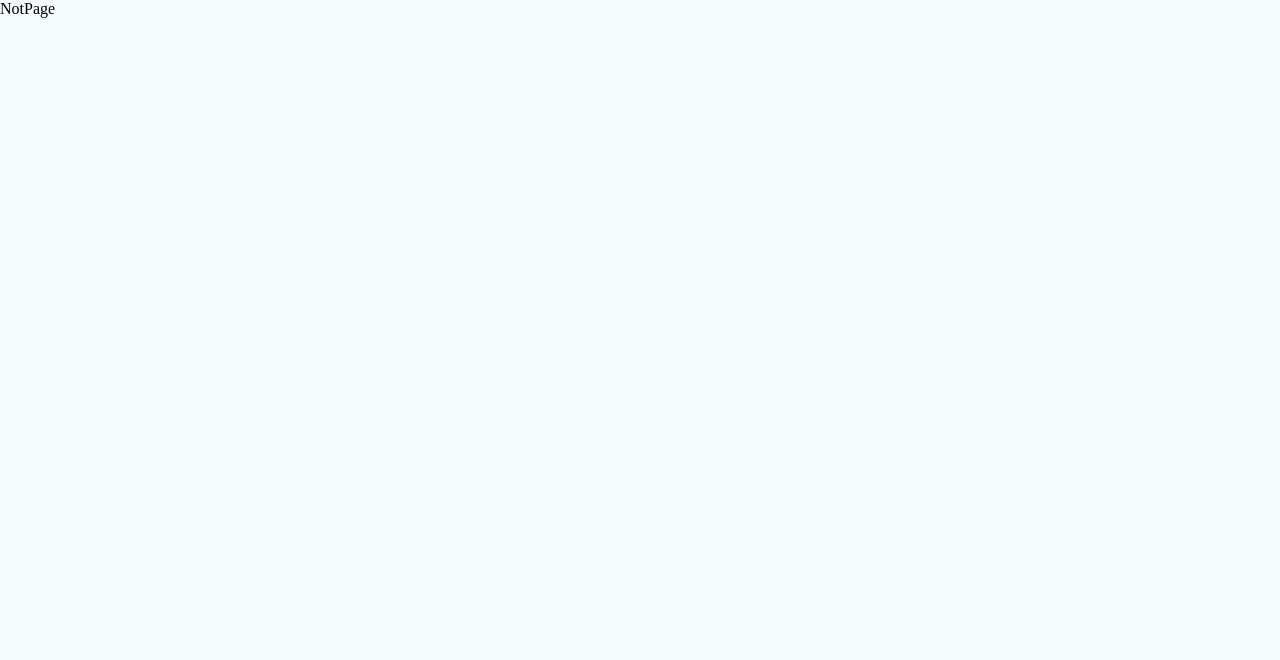
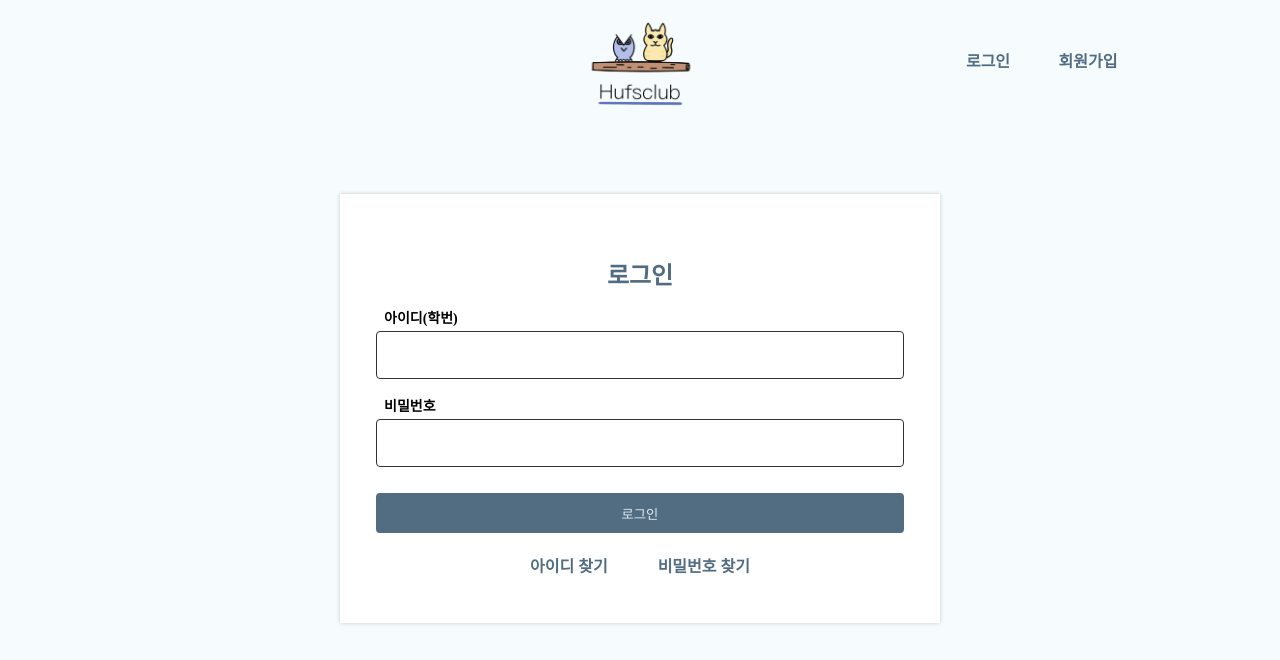
Before and after one commit to Lim-JiSeon/HufsClub, a React (Create React App) app in the folder frontend/: page /find/id in a window 1280 px wide. Shown: the top 660 px of the page. Built offline with nearby package versions, Linux system fonts and the light colour scheme.

Commit message:
[FEAT] 아이디 찾기 및 비밀번호 찾기 페이지 생성

```diff
--- a/frontend/src/components/Header.js
+++ b/frontend/src/components/Header.js
@@ -34,6 +34,9 @@ const Header = () => {
     font-size: 16px;
     font-weight: bold;
     cursor: pointer;
+    &:hover {
+      color: #9fb5c7;
+    }
   `;
 
   return (
--- a/frontend/src/components/LoginForm.js
+++ b/frontend/src/components/LoginForm.js
@@ -4,6 +4,26 @@ import ErrorText from "./errors/ErrorText";
 import Input from "./func/Input";
 import CardForm from "./CardForm";
 import Title from "./TopicTitle";
+import { Link } from "react-router-dom";
+import styled from "@emotion/styled";
+
+const StyledLink = styled(Link)`
+  text-decoration: none;
+  cursor: pointer;
+  padding: 20px 25px 0 25px;
+  color: #526d82;
+  font-size: 16px;
+  font-weight: bold;
+  &:hover {
+    color: #9fb5c7;
+  }
+`;
+
+const LinkContainer = styled.div`
+  display: flex;
+  justify-content: center;
+  align-items: center;
+`;
 
 const LoginForm = ({ onSubmit }) => {
   const checkNum = /^[0-9]+$/;
@@ -42,6 +62,10 @@ const LoginForm = ({ onSubmit }) => {
       <Button type="submit" disabled={isLoading}>
         로그인
       </Button>
+      <LinkContainer>
+        <StyledLink to="/find/id">아이디 찾기</StyledLink>
+        <StyledLink to="/find/password">비밀번호 찾기</StyledLink>
+      </LinkContainer>
     </CardForm>
   );
 };
--- a/frontend/src/index.js
+++ b/frontend/src/index.js
@@ -13,6 +13,8 @@ import IntroPage from "./pages/IntroPage";
 import InputPage from "./pages/InputPage";
 import MyPage from "./pages/MyPage";
 import NotPage from "./pages/NotPage";
+import FindIdPage from "./pages/FindIdPage";
+import FindPwPage from "./pages/FindPwPage";
 
 const root = ReactDOM.createRoot(document.getElementById("root"));
 root.render(
@@ -22,6 +24,8 @@ root.render(
         <Route path="/" element={<MainPage />} />
         <Route path="/login" element={<LoginPage />} />
         <Route path="/signup" element={<SignUpPage />} />
+        <Route path="/find/id" element={<FindIdPage />} />
+        <Route path="/find/password" element={<FindPwPage />} />
         <Route path="/area/:field" element={<AreaPage />} />
         <Route path="/intro" element={<IntroPage />} />
         <Route path="/input" element={<InputPage />} />
--- /dev/null
+++ b/frontend/src/pages/FindIdPage.jsx
@@ -0,0 +1,30 @@
+import React from "react";
+import styled from "@emotion/styled";
+import LoginForm from "../components/LoginForm";
+import Header from "../components/Header";
+
+const Wrapper = styled.div`
+  display: flex;
+  width: 100%;
+  height: 100%;
+  flex-direction: column;
+  justify-content: center;
+  align-items: center;
+`;
+
+const FormWrapper = styled.div`
+  padding: 50px 0;
+`
+
+function FindIdPage() {
+  return (
+    <Wrapper>
+      <Header></Header>
+      <FormWrapper>
+        <LoginForm onSubmit />
+      </FormWrapper>
+    </Wrapper>
+  );
+}
+
+export default FindIdPage;
--- /dev/null
+++ b/frontend/src/pages/FindPwPage.jsx
@@ -0,0 +1,30 @@
+import React from "react";
+import styled from "@emotion/styled";
+import LoginForm from "../components/LoginForm";
+import Header from "../components/Header";
+
+const Wrapper = styled.div`
+  display: flex;
+  width: 100%;
+  height: 100%;
+  flex-direction: column;
+  justify-content: center;
+  align-items: center;
+`;
+
+const FormWrapper = styled.div`
+  padding: 50px 0;
+`
+
+function FindPwPage() {
+  return (
+    <Wrapper>
+      <Header></Header>
+      <FormWrapper>
+        <LoginForm onSubmit />
+      </FormWrapper>
+    </Wrapper>
+  );
+}
+
+export default FindPwPage;
```
